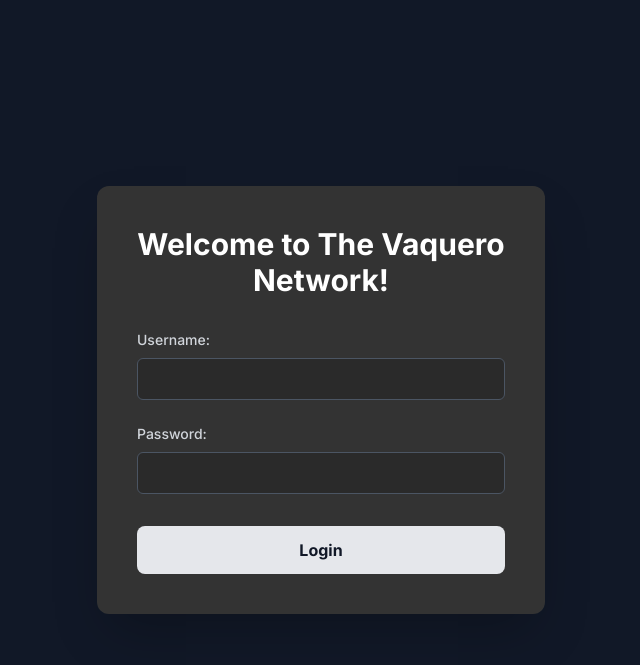
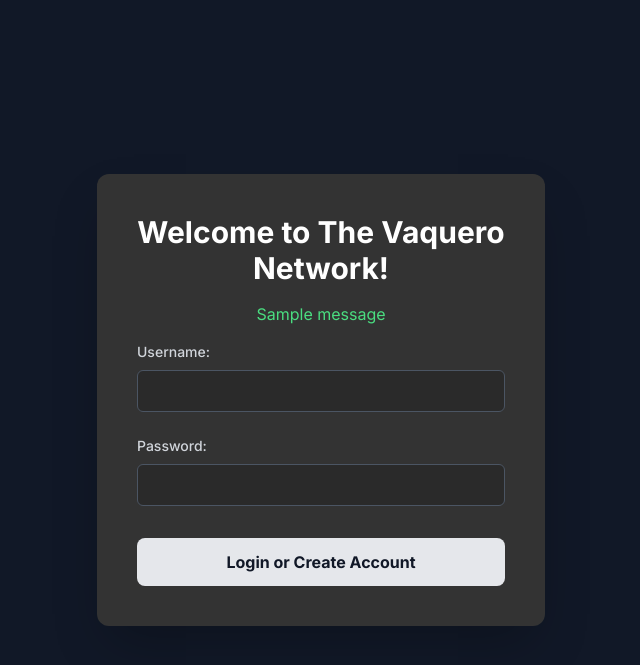
Before and after one commit to MiguelABenavides/SLA-WebApp, a Django app: page / in a window 1280 px wide. Shown: the top 665 px of the page, without its empty margins (319-959 px from the left). Run offline with Django 5.2, Linux system fonts and the light colour scheme; tables that the repository leaves empty hold one stand-in row (values such as "Sample post"); one stand-in notice (Sample message) is shown; some libraries are stand-ins or nearby versions.

Commit message:
Commmit failed login handle

```diff
--- a/TheVaqueroNetwork/myapp/templates/home.html
+++ b/TheVaqueroNetwork/myapp/templates/home.html
@@ -14,7 +14,6 @@
     <link href="https://fonts.googleapis.com/css2?family=Inter:wght@400;500;700&display=swap" rel="stylesheet">
 
     <style>
-        /* Use the Inter font family defined above */
         body {
             font-family: 'Inter', sans-serif;
         }
@@ -22,24 +21,33 @@
 </head>
 <body class="bg-gray-900 flex items-center justify-center min-h-screen p-4 text-white">
 
-    <!-- Main container for the login form -->
     <div class="w-full max-w-md bg-[#333333] rounded-xl shadow-2xl p-8 sm:p-10">
-
-        <!-- Login Form Content -->
         <div class="text-center">
 
-            <h1 class="text-2xl sm:text-3xl font-bold mb-8">
+            <h1 class="text-2xl sm:text-3xl font-bold mb-4">
                 Welcome to The Vaquero Network!
             </h1>
 
-            <!-- The form itself. Set method to POST for sending data to a server. -->
-            <form action="/login/" method="POST">
-                <!--
-                  For Django integration, you would add the CSRF token here:
-                  {% csrf_token %}
-                -->
+            <!-- Display messages from the backend -->
+            {% if messages %}
+                <div class="mb-4">
+                    {% for message in messages %}
+                        <p class="text-green-400">{{ message }}</p>
+                    {% endfor %}
+                </div>
+            {% endif %}
 
-                <!-- Username Input -->
+            <!-- Display error messages -->
+            {% if error %}
+                 <p class="text-red-400 mb-4">{{ error }}</p>
+            {% endif %}
+
+
+            <!-- The action now points to our new 'login_or_create' URL name -->
+            <form action="{% url 'login_or_create' %}" method="POST">
+                <!-- IMPORTANT: Add Django's CSRF token for security -->
+                {% csrf_token %}
+
                 <div class="mb-6 text-left">
                     <label for="username" class="block text-gray-300 text-sm font-medium mb-2">
                         Username:
@@ -53,7 +61,6 @@
                     >
                 </div>
 
-                <!-- Password Input -->
                 <div class="mb-8 text-left">
                     <label for="password" class="block text-gray-300 text-sm font-medium mb-2">
                         Password:
@@ -67,12 +74,11 @@
                     >
                 </div>
 
-                <!-- Login Button -->
                 <button
                     type="submit"
                     class="w-full bg-gray-200 text-gray-900 font-bold py-3 px-8 rounded-lg hover:bg-gray-300 focus:outline-none focus:ring-2 focus:ring-offset-2 focus:ring-offset-gray-800 focus:ring-white transition-transform transform hover:scale-105 duration-300"
                 >
-                    Login
+                    Login or Create Account
                 </button>
             </form>
         </div>
--- a/TheVaqueroNetwork/myapp/urls.py
+++ b/TheVaqueroNetwork/myapp/urls.py
@@ -2,4 +2,7 @@ from django.urls import path
 from . import views
 urlpatterns = [
     path('', views.home, name='home'),
+    path('login/', views.login_or_create_user, name='login_or_create'),
+    path('dashboard/', views.dashboard, name='dashboard'),
+
 ]
--- a/TheVaqueroNetwork/myapp/views.py
+++ b/TheVaqueroNetwork/myapp/views.py
@@ -1,6 +1,41 @@
-from django.shortcuts import render, HttpResponse
-
+from django.shortcuts import render, HttpResponse, redirect
+from django.contrib.auth import authenticate, login
+from django.contrib.auth.models import User
+from django.contrib import messages
 # Create your views here.
 
 def home(request):
     return render(request, 'home.html')
+
+def dashboard(request):
+    return render(request, 'dashboard.html')
+
+
+def login_or_create_user(request):
+    if request.method == 'POST':
+        username = request.POST.get('username')
+        password = request.POST.get('password')
+
+        if not username or not password:
+            return render(request, 'home.html', {'error': 'Username and Password cannot be empty.'})
+
+        # Try to authenticate the user
+        user = authenticate(request, username=username, password=password)
+
+        if user is not None:
+            login(request, user)
+            messages.success(request, f"Welcome back, {username}!")
+            return redirect('dashboard')  # Redirect to a new dashboard page
+        else:
+            try:
+                User.objects.get(username=username)
+                return render(request, 'home.html', {'error': 'Invalid username or password.'})
+            except User.DoesNotExist:
+                new_user = User.objects.create_user(username=username, password=password)
+                new_user.save()
+
+                login(request, new_user)
+                messages.success(request, "Account created successfully! Welcome!")
+                return redirect('dashboard')  # Redirect to the dashboard
+
+    return redirect('home')
```
Also changed, not shown: TheVaqueroNetwork/myapp/templates/dashboard.html (added, +25 -0 lines).
